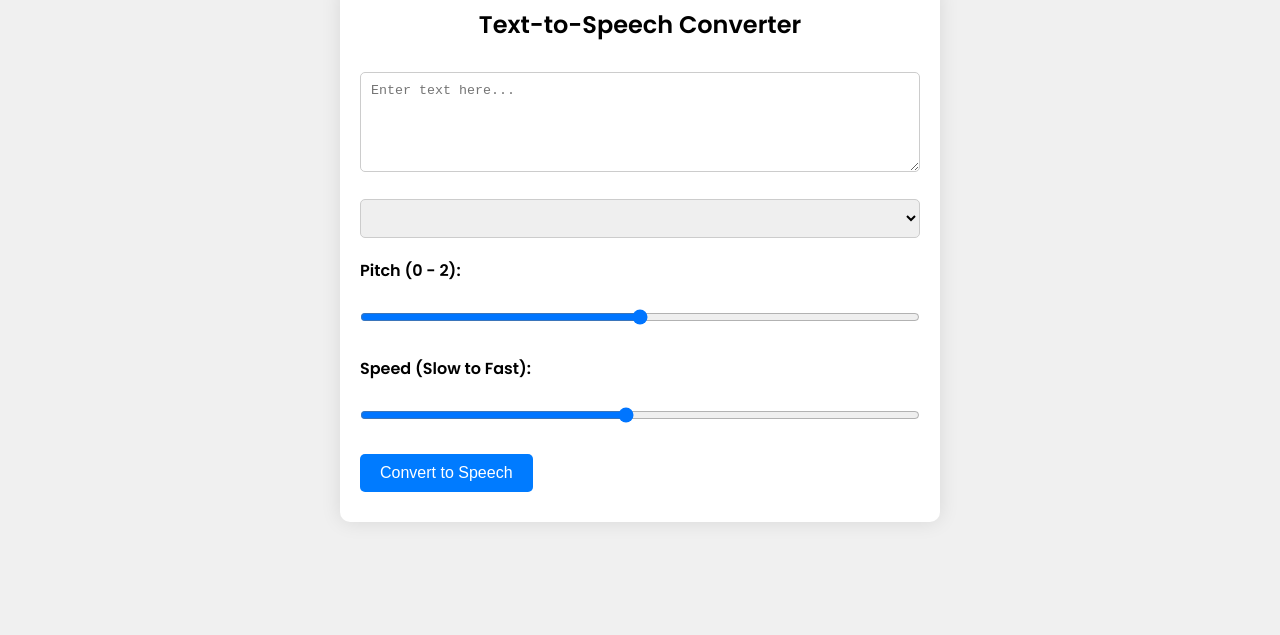
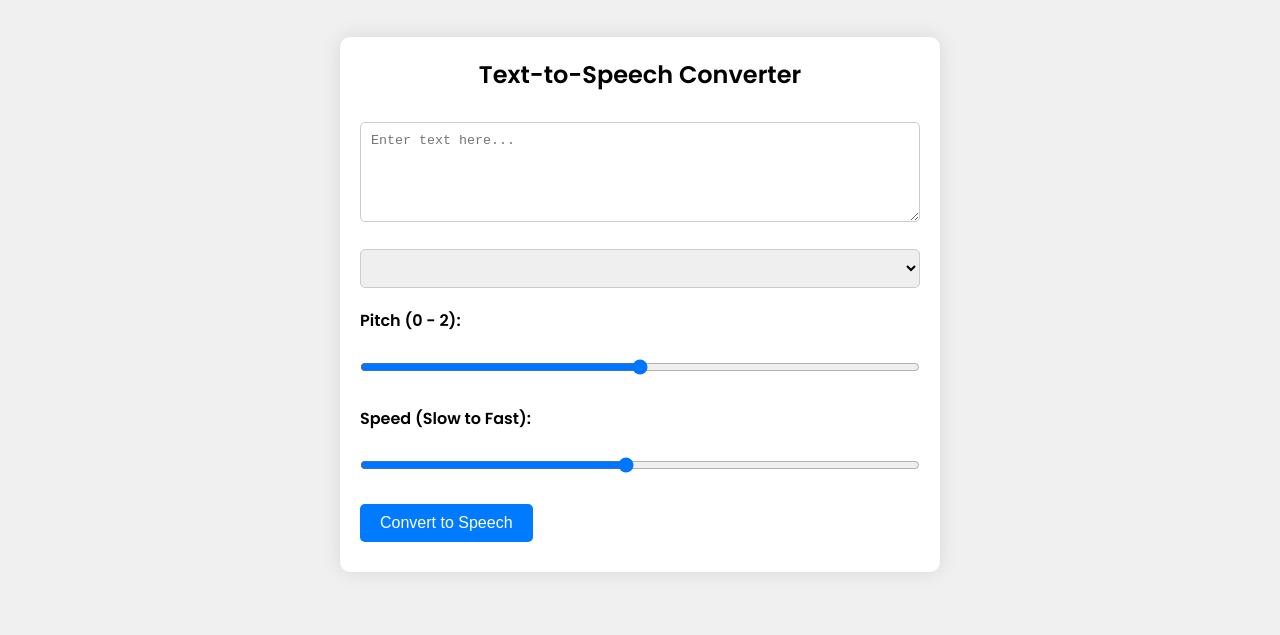
Before and after one commit to basamkhan/voicy, a plain HTML site: page index.html in a window 1280 px wide. Shown: the part 255-890 px from the top of the page. Before the commit the page ends 840 px from the top, so only its background shows below. Drawn offline with Linux system fonts and the light colour scheme.

Commit message:
Update index.html

```diff
--- a/index.html
+++ b/index.html
@@ -13,30 +13,37 @@
     justify-content: center;
     height: 100vh;
     margin: 20px;
+    padding-top: 50px; /* Added padding from the top */
     font-family: 'Poppins', sans-serif;
     background-color: #f0f0f0;
 }
+
 .header {
     text-align: center;
     margin-bottom: 20px;
     padding-top: 20px;
 }
+
 .header h1 {
     margin: 0 0 20px 0;
     font-size: 2em;
 }
+
 .header p {
     margin: 5px 0 20px;
     font-size: 1em;
     color: #555;
 }
+
 .header a {
     color: #007bff;
     text-decoration: none;
 }
+
 .header a:hover {
     text-decoration: underline;
 }
+
 .tool {
     background-color: #fff;
     padding: 20px;
@@ -46,11 +53,13 @@
     max-width: 600px;
     box-sizing: border-box;
 }
+
 .tool h2 {
     margin: 0 0 20px 0;
     font-size: 1.5em;
     text-align: center;
 }
+
 .tool textarea {
     width: 100%;
     height: 100px;
@@ -60,14 +69,17 @@
     border: 1px solid #ccc;
     box-sizing: border-box;
 }
+
 .tool .slider-container {
     margin: 10px 0;
 }
+
 .tool label {
     display: block;
     margin-bottom: 5px;
     font-weight: bold;
 }
+
 .tool select, .tool input[type="range"] {
     width: 100%;
     margin: 10px 0;
@@ -76,6 +88,7 @@
     border: 1px solid #ccc;
     box-sizing: border-box;
 }
+
 .tool button {
     padding: 10px 20px;
     border: none;
@@ -85,19 +98,23 @@
     cursor: pointer;
     font-size: 1em;
 }
+
 .tool button:hover {
     background-color: #0056b3;
 }
+
 .tool .result {
     margin-top: 10px;
     font-size: 1.2em;
     text-align: center;
 }
+
 .tool .result a {
     font-family: poppins;
     color: #007bff;
     text-decoration: none;
 }
+
 .tool .result a:hover {
     text-decoration: underline;
 }
```
Lines whose indentation alone changed are shown as unchanged.
